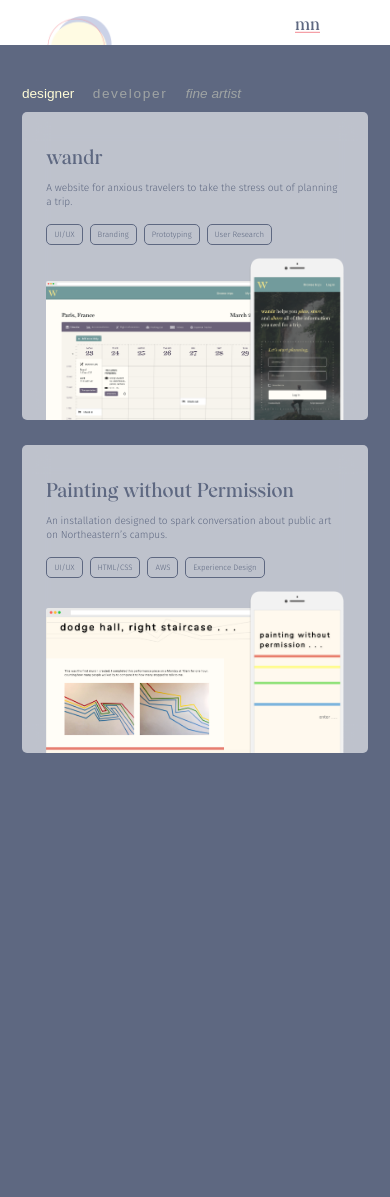
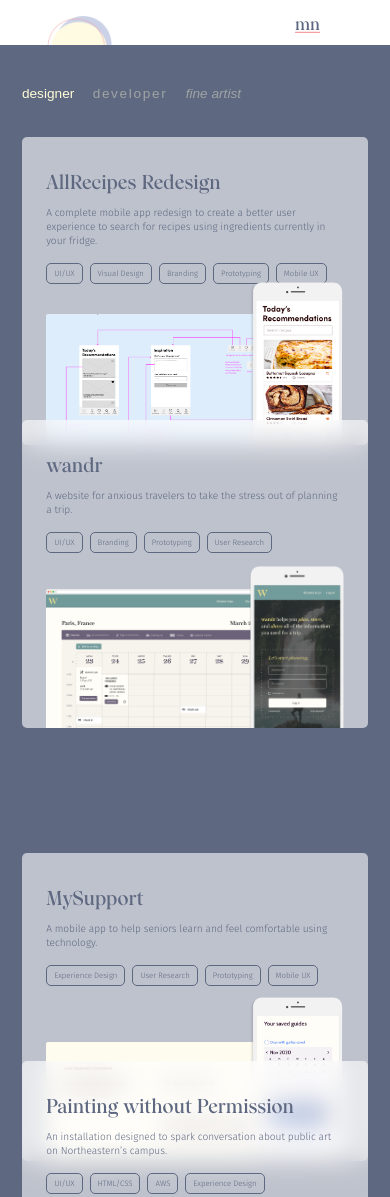
Before and after one commit to mnav0/old-portfolio, a React app: page /design in a window 390 px wide. Shown: the top 1197 px of the page. Before the commit the page ends 844 px from the top, so only its background shows below. Built offline with nearby package versions, Linux system fonts and the light colour scheme; a web font is replaced by a local one.

Commit message:
Added mobile UX projects

```diff
--- a/src/pages/Design/index.js
+++ b/src/pages/Design/index.js
@@ -8,6 +8,12 @@
 import wandrMobile from '../../assets/wandr-mobile-1.png';
 import pwpDesktop from '../../assets/pwp-desktop-1.png';
 import pwpMobile from '../../assets/pwp-mobile-1.png';
+import mySupport from '../../assets/senior-tech.pdf';
+import allrecipes from '../../assets/allrecipes-redesign.pdf';
+import allrecipes1 from '../../assets/allrecipes-1.png';
+import mysupport1 from '../../assets/mysupport-1.png';
+import allrecipes2 from '../../assets/allrecipes-2.png';
+import mysupport2 from '../../assets/mysupport-2.png';
 
 const Design = () => {
 
@@ -15,11 +21,21 @@
         <div>
             <NavBar />
             <DesignShape2 className="design-shape-2"/>
+            <a href={allrecipes} target="_blank" rel="noopener noreferrer" className="allrecipes">
+                <ProjectOverview textColor="#5F4F4F" projectTitle="AllRecipes Redesign" projectDescription="A complete mobile app redesign to create a better user experience to search for recipes using ingredients currently in your fridge."
+                            projectTags={["UI/UX", "Visual Design", "Branding", "Prototyping", "Mobile UX"]}
+                            desktopImage={allrecipes1} mobileImage={allrecipes2}/>
+            </a>
             <NavLink to="/wandr" className="wandr-overview">
                 <ProjectOverview textColor="#6A6279" background="rgba(255, 251, 245, 0.8) !important" projectTitle="wandr" projectDescription="A website for anxious travelers to take the stress out of planning a trip."
                             projectTags={["UI/UX", "Branding", "Prototyping", "User Research"]}
                             desktopImage={wandrDesktop} mobileImage={wandrMobile}/>
             </NavLink>
+            <a href={mySupport} target="_blank" rel="noopener noreferrer" className="mysupport">
+                <ProjectOverview textColor="#5F4F4F" projectTitle="MySupport" projectDescription="A mobile app to help seniors learn and feel comfortable using technology."
+                            projectTags={["Experience Design", "User Research", "Prototyping", "Mobile UX"]}
+                            desktopImage={mysupport1} mobileImage={mysupport2}/>
+            </a>
             <NavLink to="/pwp" className="pwp-overview"><ProjectOverview textColor="#5F4F4F" projectTitle="Painting without Permission" projectDescription="An installation designed to spark conversation about public art on Northeastern’s campus."
                             projectTags={["UI/UX", "HTML/CSS", "AWS", "Experience Design"]}
                             desktopImage={pwpDesktop} mobileImage={pwpMobile}/>
--- a/src/pages/Design/styles.css
+++ b/src/pages/Design/styles.css
@@ -7,11 +7,19 @@
 }
 .wandr-overview {
     position: relative;
+    top: 125px;
+}
+.mysupport {
+    position: relative;
+    top: 175px;
+}
+.allrecipes {
+    position: relative;
     top: 75px;
 }
 .pwp-overview {
     position: relative;
-    top: 125px;
+    top: 225px;
 }
 .pwp-overview .project-overview {
     margin-bottom: 50px;
--- a/src/pages/Develop/index.js
+++ b/src/pages/Develop/index.js
@@ -20,7 +20,7 @@
         <DevelopShape2 className="develop-shape-2"/>
         <a href="https://worksenseanalytics.com/" target="_blank" rel="noopener noreferrer"className="worksense-overview">
                 <ProjectOverview background="rgba(255, 251, 245, 0.8) !important" projectTitle="Worksense" projectDescription="A marketing website for Worksense, an analytics tool that helps employers track diversity and inclusion across the employment lifecycle."
-                            projectTags={["React", "Contentful CMS", "Gatsby", "User Research"]}
+                            projectTags={["React", "Contentful CMS", "Gatsby", "GraphQL", "User Research"]}
                             desktopImage={worksenseDesktop} mobileImage={worksenseMobile} />
         </a>
         <NavLink to="/mixtape" className="mixtape-overview">
```
Also changed, not shown: src/assets/allrecipes-1.png (added), src/assets/allrecipes-2.png (added), src/assets/mysupport-1.png (added), src/assets/mysupport-2.png (added), 2 other files.
